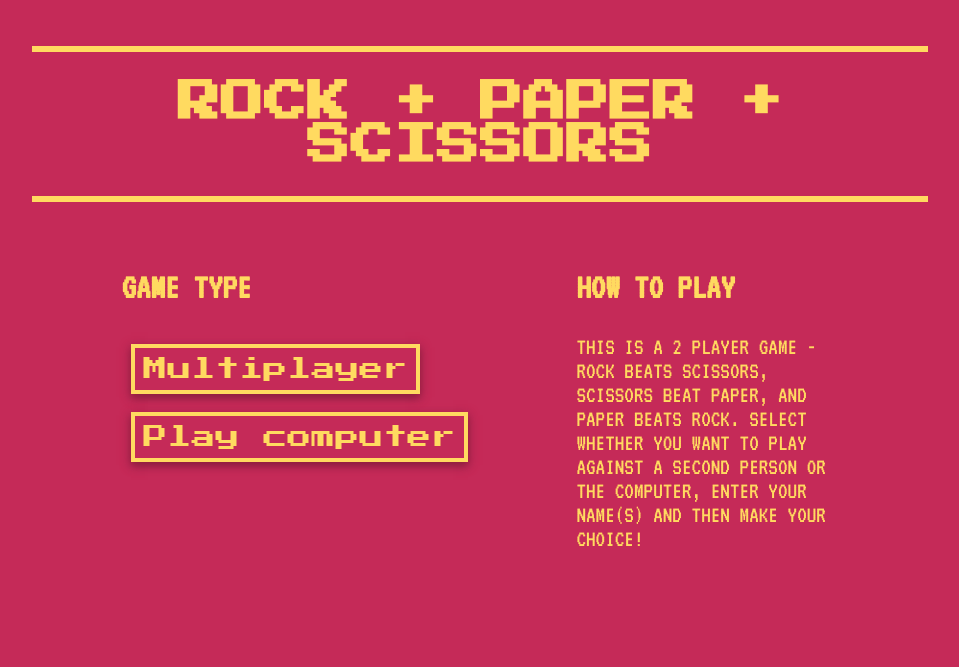
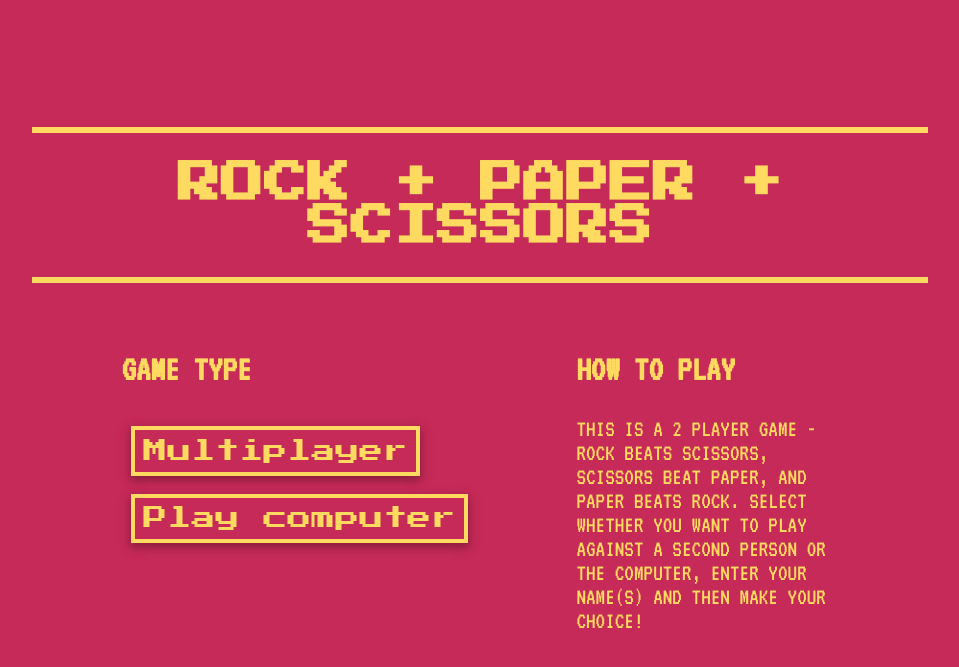
Before and after one commit to mattnorris1990/week_3_weekend_homework_rock_paper_scissors, a Flask app: page / in a window 1280 px wide. Shown: the top 667 px of the page, without its empty margins (160-1119 px from the left). Run offline with Flask 2, Linux system fonts and the light colour scheme.

Commit message:
css changes

```diff
--- a/static/base-stylesheet.css
+++ b/static/base-stylesheet.css
@@ -1,5 +1,6 @@
 body {
     background-color: rgb(197, 42, 88);
+    margin-top: 7%;
     margin-left: 15%;
     margin-right: 15%;
     font-family: 'VT323', monospace;
```
